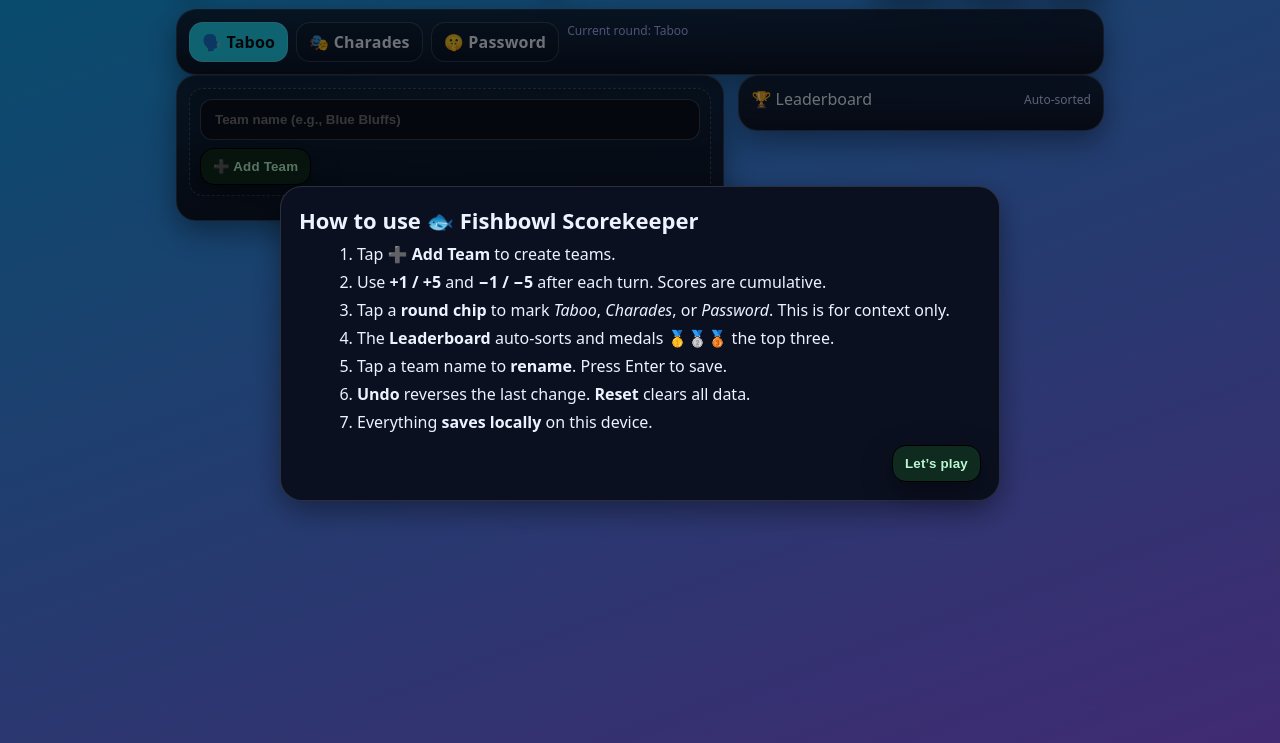
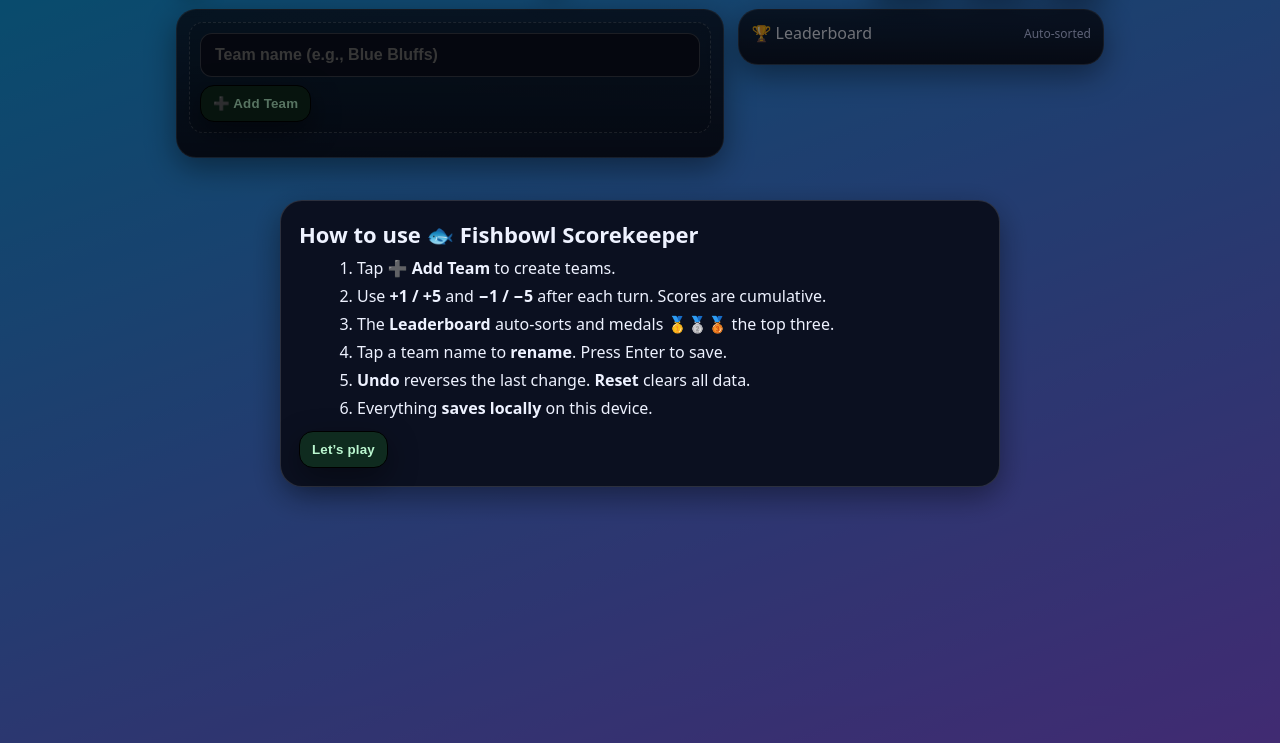
Before and after one commit to hairywin/fishbowl, a plain HTML site: page index.html in a window 1280 px wide. Shown: the part 57-800 px from the top of the page. Drawn offline with Linux system fonts and the light colour scheme.

Commit message:
Update index.html

```diff
--- a/index.html
+++ b/index.html
@@ -2,7 +2,8 @@
 <html lang="en">
 <head>
 <meta charset="utf-8" />
-<meta name="viewport" content="width=device-width, initial-scale=1, viewport-fit=cover" />
+<meta name="viewport"
+  content="width=device-width, initial-scale=1, maximum-scale=1, user-scalable=no, viewport-fit=cover" />
 <title>Fishbowl Scorekeeper 🐟🎭</title>
 <style>
   :root{
@@ -11,109 +12,71 @@
   }
   *{box-sizing:border-box}
   html,body{height:100%}
+  html{-webkit-text-size-adjust:100%} /* prevent Safari text auto-zoom */
   body{
     margin:0; color:var(--ink); font-family: ui-sans-serif, system-ui, -apple-system, "Segoe UI", Roboto, Arial, "Apple Color Emoji","Segoe UI Emoji";
     background: linear-gradient(160deg,var(--bg1),var(--bg2)) fixed; overflow-x:hidden;
     padding: env(safe-area-inset-top) env(safe-area-inset-right) calc(16px + env(safe-area-inset-bottom)) env(safe-area-inset-left);
   }
   .wrap{max-width:960px; margin:0 auto; padding:16px}
-  header{
-    display:flex; align-items:center; justify-content:space-between; gap:8px; margin-bottom:12px;
-  }
-  .title{
-    display:flex; align-items:center; gap:10px; font-weight:800; letter-spacing:.2px;
-    font-size: clamp(20px, 5vw, 28px);
-  }
+  header{display:flex; align-items:center; justify-content:space-between; gap:8px; margin-bottom:12px}
+  .title{display:flex; align-items:center; gap:10px; font-weight:800; letter-spacing:.2px; font-size: clamp(20px, 5vw, 28px)}
   .emoji-splash{filter:drop-shadow(0 6px 10px #0005)}
   .toolbar{display:flex; gap:8px; align-items:center}
-  button, .chip{
+  button{
     -webkit-tap-highlight-color: transparent;
     border:1px solid transparent; background:var(--card); color:var(--ink);
     padding:10px 12px; border-radius:14px; box-shadow: var(--shadow);
     outline:none; cursor:pointer; font-weight:700; letter-spacing:.2px;
+    touch-action: manipulation; /* no double-tap zoom */
   }
   button:active{transform:translateY(1px)}
   .ghost{background:transparent; border-color:#ffffff33}
   .danger{background:#2b0f12; border-color:#000; color:#fecaca}
   .success{background:#0f2b1f; border-color:#000; color:#bbf7d0}
   .row{display:flex; gap:10px; align-items:center; flex-wrap:wrap}
-  .rounds{display:flex; gap:8px; flex-wrap:wrap}
-  .chip{
-    padding:8px 12px; font-weight:800; box-shadow:none; border:1px solid #ffffff2a; background:#00000022;
-  }
-  .chip.active{background:var(--accent); color:#001018}
   .panel{
     background: linear-gradient(180deg, #0b1020cc, #0b1020f2);
     border:1px solid var(--ring); border-radius:20px; box-shadow: var(--shadow);
     padding:12px;
   }
-  .grid{
-    display:grid; gap:12px; margin-top:12px;
-    grid-template-columns: 1fr;
-  }
-  @media (min-width: 880px){
-    .layout{display:grid; grid-template-columns: 1.2fr .8fr; gap:14px; align-items:start}
-    .grid{grid-template-columns: repeat(2,minmax(0,1fr))}
-  }
-  .add{
-    display:flex; gap:8px; padding:10px; background:#00000020; border-radius:14px; border:1px dashed #ffffff33;
-  }
+  .layout{display:grid; grid-template-columns:1fr; gap:14px; align-items:start}
+  @media (min-width: 880px){ .layout{grid-template-columns: 1.2fr .8fr} }
+  .grid{display:grid; gap:12px; margin-top:12px; grid-template-columns: 1fr}
+  @media (min-width: 880px){ .grid{grid-template-columns: repeat(2,minmax(0,1fr))} }
+  .add{display:flex; gap:8px; padding:10px; background:#00000020; border-radius:14px; border:1px dashed #ffffff33}
   input[type="text"], input[type="number"]{
     width:100%; padding:12px 14px; border-radius:12px; border:1px solid #ffffff33; background:#0b1020; color:var(--ink);
-    outline:none; font-weight:700;
+    outline:none; font-weight:700; font-size:16px; /* >=16px prevents iOS zoom */
   }
   .team{
     border-radius:18px; padding:12px; border:1px solid var(--ring); background:#101735;
     position:relative; overflow:hidden;
   }
-  .team:before{
-    content:"🎭"; position:absolute; font-size:56px; opacity:.06; right:-6px; top:-10px; transform:rotate(-18deg)
-  }
-  .team-head{
-    display:flex; align-items:center; justify-content:space-between; gap:8px; margin-bottom:6px;
-  }
-  .name{
-    font-size:18px; font-weight:800; letter-spacing:.2px; display:flex; align-items:center; gap:8px;
-  }
+  .team:before{content:"🎭"; position:absolute; font-size:56px; opacity:.06; right:-6px; top:-10px; transform:rotate(-18deg)}
+  .team-head{display:flex; align-items:center; justify-content:space-between; gap:8px; margin-bottom:6px}
+  .name{font-size:18px; font-weight:800; letter-spacing:.2px; display:flex; align-items:center; gap:8px}
   .name[contenteditable="true"]{outline:2px dashed #ffffff33; outline-offset:4px; border-radius:8px; padding:2px 6px}
-  .score{
-    font-weight:900; font-size: clamp(32px, 8vw, 40px); line-height:1; letter-spacing:.5px;
-    display:flex; align-items:flex-end; gap:8px;
-  }
+  .score{font-weight:900; font-size: clamp(32px, 8vw, 40px); line-height:1; letter-spacing:.5px; display:flex; align-items:flex-end; gap:8px}
+  .badge{font-size:12px; color:var(--muted)}
   .controls{display:flex; gap:8px; flex-wrap:wrap; margin-top:10px}
   .controls button{flex:1 1 70px}
   .controls .tiny{flex:0 0 auto; padding:8px 10px; font-weight:800}
-  .badge{font-size:12px; color:var(--muted)}
-  .leader{
-    position:sticky; top:8px;
-  }
+  .leader{position:sticky; top:8px}
   .lb-title{display:flex; align-items:center; justify-content:space-between; margin-bottom:8px}
   .lb-list{display:flex; flex-direction:column; gap:8px}
-  .lb-item{
-    display:flex; align-items:center; justify-content:space-between; gap:8px;
-    background:#101735; border:1px solid var(--ring); border-radius:14px; padding:12px;
-  }
+  .lb-item{display:flex; align-items:center; justify-content:space-between; gap:8px; background:#101735; border:1px solid var(--ring); border-radius:14px; padding:12px}
   .rank{font-weight:900; min-width:2.4ch; text-align:center}
   .medal{font-size:20px}
   .tiny-note{font-size:12px; color:#c7d2fe}
-  .floating-emojis{
-    position:fixed; inset:0; pointer-events:none; opacity:.15; font-size:26px;
-    display:flex; gap:10px; justify-content:center; padding-top:6px
-  }
+  .floating-emojis{position:fixed; inset:0; pointer-events:none; opacity:.15; font-size:26px; display:flex; gap:10px; justify-content:center; padding-top:6px}
   /* Modal */
-  .modal{
-    position:fixed; inset:0; display:none; place-items:center; background:#0008; z-index:50;
-    padding:24px;
-  }
+  .modal{position:fixed; inset:0; display:none; place-items:center; background:#0008; z-index:50; padding:24px}
   .modal.show{display:grid}
-  .sheet{
-    width:min(720px,100%); background:#0b1020; border:1px solid var(--ring); border-radius:22px; padding:18px; box-shadow: var(--shadow)
-  }
+  .sheet{width:min(720px,100%); background:#0b1020; border:1px solid var(--ring); border-radius:22px; padding:18px; box-shadow: var(--shadow)}
   .sheet h2{margin:0 0 8px 0; font-size:22px}
   .sheet ol{margin:8px 0 0 18px}
   .sheet li{margin:6px 0}
-  .sheet .row{justify-content:flex-end}
-  .link{color:#a5b4fc; text-decoration:underline; cursor:pointer}
 </style>
 </head>
 <body>
@@ -132,28 +95,18 @@
     </div>
   </header>
 
-  <div class="panel rounds" role="tablist" aria-label="Rounds">
-    <div class="chip" data-round="Taboo" role="tab" tabindex="0">🗣️ Taboo</div>
-    <div class="chip" data-round="Charades" role="tab" tabindex="0">🎭 Charades</div>
-    <div class="chip" data-round="Password" role="tab" tabindex="0">🤫 Password</div>
-    <div class="badge" id="roundNote">Current round: Taboo</div>
-  </div>
-
   <div class="layout">
     <section class="panel">
       <div class="add row" id="addRow">
         <input id="nameInput" type="text" placeholder="Team name (e.g., Blue Bluffs)" maxlength="24" />
         <button id="addBtn" class="success">➕ Add Team</button>
       </div>
-
       <div id="teams" class="grid" aria-live="polite"></div>
     </section>
 
     <aside class="panel leader">
       <div class="lb-title">
-        <div class="row">
-          <span>🏆 Leaderboard</span>
-        </div>
+        <div class="row"><span>🏆 Leaderboard</span></div>
         <span class="tiny-note">Auto-sorted</span>
       </div>
       <div id="leaderboard" class="lb-list" aria-live="polite"></div>
@@ -168,7 +121,6 @@
     <ol>
       <li>Tap <strong>➕ Add Team</strong> to create teams.</li>
       <li>Use <strong>+1 / +5</strong> and <strong>−1 / −5</strong> after each turn. Scores are cumulative.</li>
-      <li>Tap a <strong>round chip</strong> to mark <em>Taboo</em>, <em>Charades</em>, or <em>Password</em>. This is for context only.</li>
       <li>The <strong>Leaderboard</strong> auto-sorts and medals 🥇🥈🥉 the top three.</li>
       <li>Tap a team name to <strong>rename</strong>. Press Enter to save.</li>
       <li><strong>Undo</strong> reverses the last change. <strong>Reset</strong> clears all data.</li>
@@ -194,33 +146,25 @@
   const helpBtn = $('#helpBtn');
   const modal = $('#modal');
   const closeModal = $('#closeModal');
-  const roundNote = $('#roundNote');
-  const roundChips = $$('.chip[data-round]');
 
   const LS_KEY = 'fishbowl_state_v1';
   const SEEN_KEY = 'fishbowl_seen_v1';
 
-  let state = {
-    round: 'Taboo',
-    teams: [] // {id, name, score}
-  };
-  let history = []; // stack of {type:'score'|'name'|'add'|'remove', payload:{...}}
+  let state = { teams: [] }; // {id, name, score}
+  let history = []; // stack of actions
 
-  // Utilities
   const uid = () => Math.random().toString(36).slice(2,9);
   const save = () => localStorage.setItem(LS_KEY, JSON.stringify(state));
   const load = () => {
     try{
       const raw = localStorage.getItem(LS_KEY);
-      if(raw){ state = JSON.parse(raw); }
+      if(raw){ state = JSON.parse(raw); if(!state.teams) state.teams = []; }
     }catch(e){}
   };
   const medalFor = (rank) => (rank===1?'🥇':rank===2?'🥈':rank===3?'🥉':'');
   const clampName = s => s.trim().slice(0,24) || 'Team';
 
-  // Render
   function render(){
-    // Teams grid
     teamsEl.innerHTML = '';
     state.teams.forEach(t => {
       const card = document.createElement('div');
@@ -275,7 +219,6 @@
         controls.appendChild(b);
       });
 
-      // tiny custom delta
       const input = document.createElement('input');
       input.type = 'number';
       input.inputMode = 'numeric';
@@ -348,7 +291,6 @@
     });
   }
 
-  // Actions
   function addTeam(name){
     name = clampName(name || `Team ${state.teams.length+1}`);
     const t = {id: uid(), name, score: 0};
@@ -364,12 +306,8 @@
     t.score = (t.score + delta)|0;
     history.push({type:'score', payload:{id, delta}});
     save(); render();
-
-    // Simple "lead taken" ping
     const nowLead = leaderId();
-    if(nowLead && nowLead !== prevLead){
-      flashLeader(nowLead);
-    }
+    if(nowLead && nowLead !== prevLead){ flashLeader(nowLead); }
   }
 
   function leaderId(){
@@ -381,7 +319,10 @@
   function flashLeader(id){
     const card = teamsEl.querySelector(`[data-id="${id}"]`);
     if(!card) return;
-    card.animate([{boxShadow:'0 0 0 0 rgba(255,255,255,0)'},{boxShadow:'0 0 0 8px rgba(255,255,255,.2)'}],{duration:300, easing:'ease-out'});
+    card.animate(
+      [{boxShadow:'0 0 0 0 rgba(255,255,255,0)'},{boxShadow:'0 0 0 8px rgba(255,255,255,.2)'}],
+      {duration:300, easing:'ease-out'}
+    );
   }
 
   function undo(){
@@ -403,49 +344,28 @@
 
   function resetAll(){
     if(!confirm('Clear all teams and scores?')) return;
-    state = {round: 'Taboo', teams: []};
+    state = {teams: []};
     history = [];
-    save(); render(); setRoundUI(state.round);
+    save(); render();
   }
 
-  // Round UI
-  function setRoundUI(r){
-    roundChips.forEach(c=> c.classList.toggle('active', c.dataset.round===r));
-    roundNote.textContent = `Current round: ${r}`;
-  }
-
-  // Events
   addBtn.addEventListener('click', ()=>{
     if(nameInput.value.trim()===''){ nameInput.focus(); return; }
     addTeam(nameInput.value); nameInput.value='';
   });
-  nameInput.addEventListener('keydown', (e)=>{
-    if(e.key==='Enter'){ addBtn.click(); }
-  });
+  nameInput.addEventListener('keydown', (e)=>{ if(e.key==='Enter'){ addBtn.click(); }});
   undoBtn.addEventListener('click', undo);
   resetBtn.addEventListener('click', resetAll);
   helpBtn.addEventListener('click', ()=> modal.classList.add('show'));
-  closeModal.addEventListener('click', ()=> {
+  closeModal?.addEventListener('click', ()=> {
     modal.classList.remove('show');
     localStorage.setItem(SEEN_KEY,'1');
   });
   modal.addEventListener('click', (e)=> { if(e.target===modal) modal.classList.remove('show'); });
 
-  roundChips.forEach(chip=>{
-    chip.addEventListener('click', ()=>{
-      state.round = chip.dataset.round;
-      setRoundUI(state.round);
-      save();
-    });
-    chip.addEventListener('keydown', (e)=>{ if(e.key==='Enter' || e.key===' '){ e.preventDefault(); chip.click(); }});
-  });
-
-  // Init
   load();
-  setRoundUI(state.round || 'Taboo');
   render();
   if(!localStorage.getItem(SEEN_KEY)){ modal.classList.add('show'); }
-
 })();
 </script>
 </body>
```
